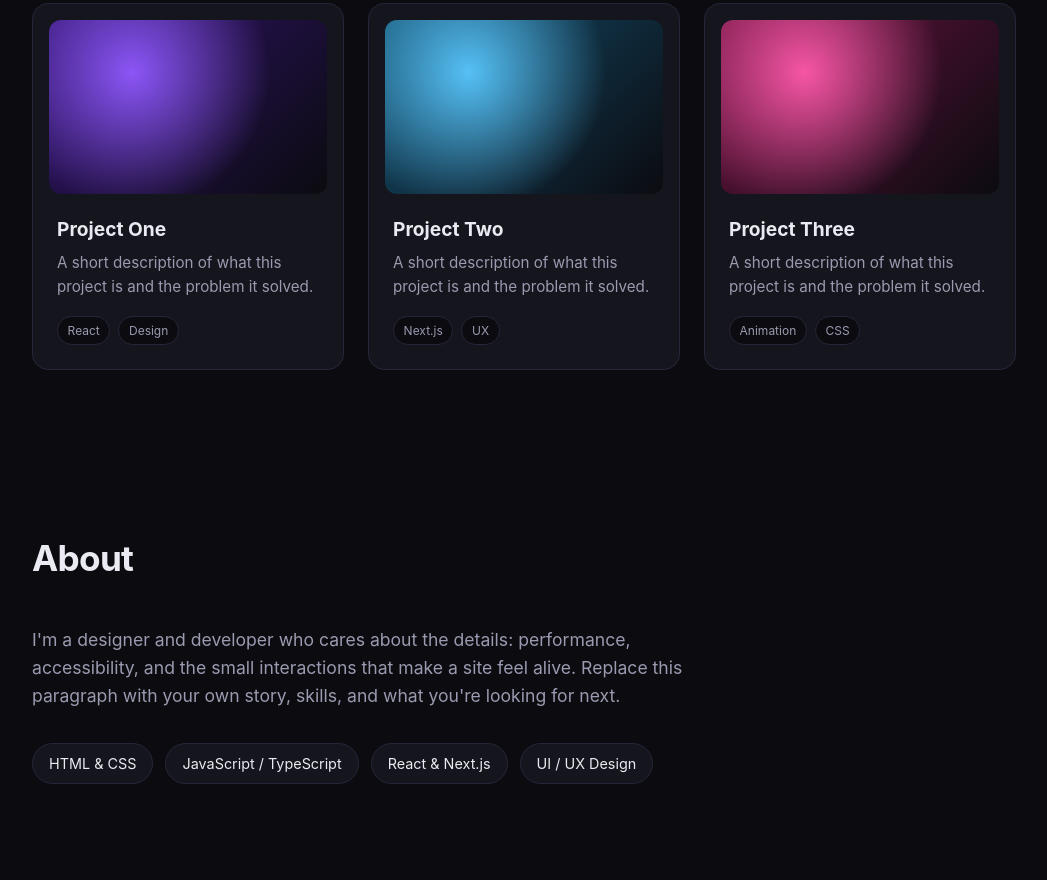
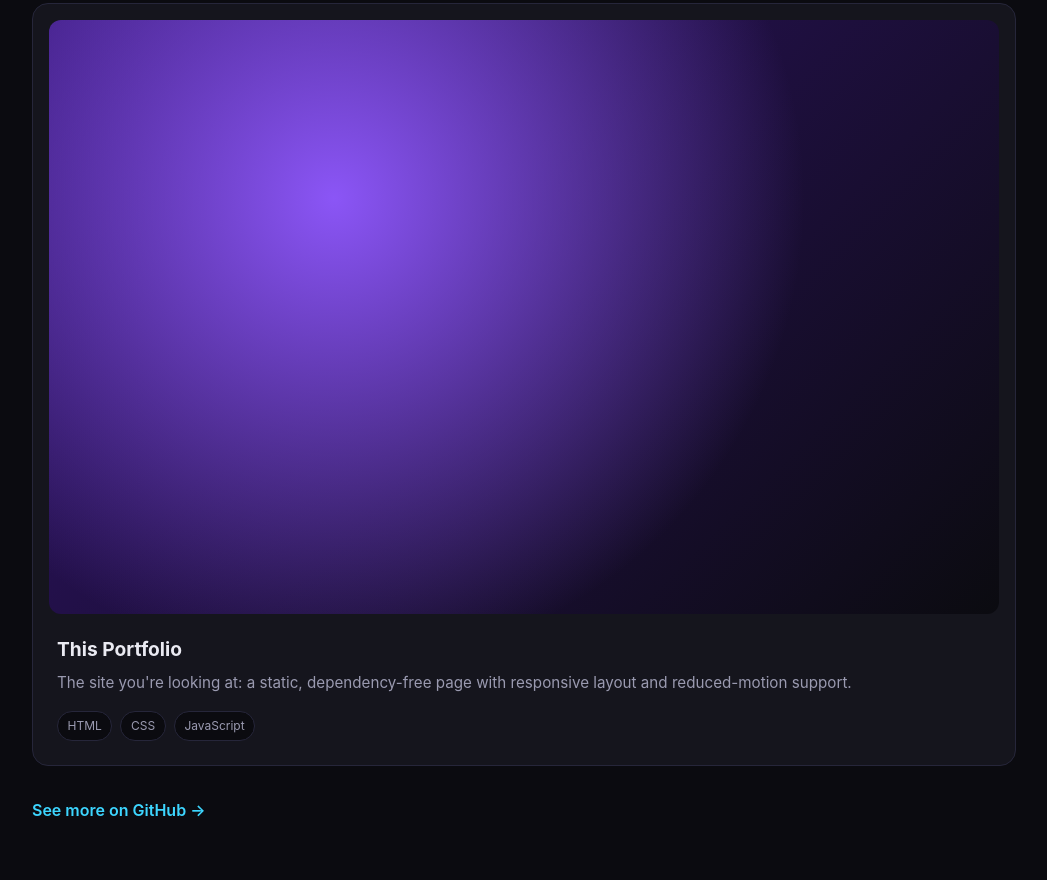
Before and after one commit to TinyBeanDev/portfolio, a plain HTML site: page index.html in a window 1280 px wide. Shown: the part 880-1760 px from the top of the page, without its empty margins (116-1163 px from the left). Drawn offline with Linux system fonts and the light colour scheme.

Commit message:
Add LinkedIn and GitHub links, feature portfolio repo
Co-Authored-By: Claude Haiku 5.5 <noreply@anthropic.com>

```diff
--- a/index.html
+++ b/index.html
@@ -14,6 +14,8 @@
       <a href="#work">Work</a>
       <a href="#about">About</a>
       <a href="#contact">Contact</a>
+      <a href="https://github.com/TinyBeanDev" target="_blank" rel="noopener">GitHub</a>
+      <a href="https://www.linkedin.com/in/jamie-brown-472b2632a/" target="_blank" rel="noopener">LinkedIn</a>
     </nav>
   </header>
 
@@ -31,25 +33,14 @@
     <section id="work" class="section">
       <h2 class="section-title">Selected work</h2>
       <div class="grid">
-        <article class="card">
+        <a class="card" href="https://github.com/TinyBeanDev/portfolio" target="_blank" rel="noopener">
           <div class="card-thumb" style="--hue: 260"></div>
-          <h3>Project One</h3>
-          <p>A short description of what this project is and the problem it solved.</p>
-          <div class="tags"><span>React</span><span>Design</span></div>
-        </article>
-        <article class="card">
-          <div class="card-thumb" style="--hue: 200"></div>
-          <h3>Project Two</h3>
-          <p>A short description of what this project is and the problem it solved.</p>
-          <div class="tags"><span>Next.js</span><span>UX</span></div>
-        </article>
-        <article class="card">
-          <div class="card-thumb" style="--hue: 330"></div>
-          <h3>Project Three</h3>
-          <p>A short description of what this project is and the problem it solved.</p>
-          <div class="tags"><span>Animation</span><span>CSS</span></div>
-        </article>
+          <h3>This Portfolio</h3>
+          <p>The site you're looking at: a static, dependency-free page with responsive layout and reduced-motion support.</p>
+          <div class="tags"><span>HTML</span><span>CSS</span><span>JavaScript</span></div>
+        </a>
       </div>
+      <p class="more"><a href="https://github.com/TinyBeanDev" target="_blank" rel="noopener">See more on GitHub &rarr;</a></p>
     </section>
 
     <section id="about" class="section about">
@@ -70,7 +61,11 @@
     <section id="contact" class="section contact">
       <h2 class="section-title">Let's work together</h2>
       <p>Have a project in mind? Send me a message and I'll get back to you within a day or two.</p>
-      <a href="mailto:hello@example.com" class="btn btn-primary">hello@example.com</a>
+      <div class="cta cta-center">
+        <a href="mailto:hello@example.com" class="btn btn-primary">hello@example.com</a>
+        <a href="https://www.linkedin.com/in/jamie-brown-472b2632a/" target="_blank" rel="noopener" class="btn btn-ghost">LinkedIn</a>
+        <a href="https://github.com/TinyBeanDev" target="_blank" rel="noopener" class="btn btn-ghost">GitHub</a>
+      </div>
     </section>
   </main>
 
--- a/styles.css
+++ b/styles.css
@@ -174,6 +174,10 @@ nav a:hover { color: var(--text); }
   font-size: 0.9rem;
 }
 
+.cta-center { justify-content: center; margin-top: 0; }
+.more { margin-top: 2rem; }
+.more a { color: var(--accent-2); font-weight: 600; }
+
 .contact { text-align: center; }
 .contact p { color: var(--muted); margin-bottom: 2rem; }
 
```
